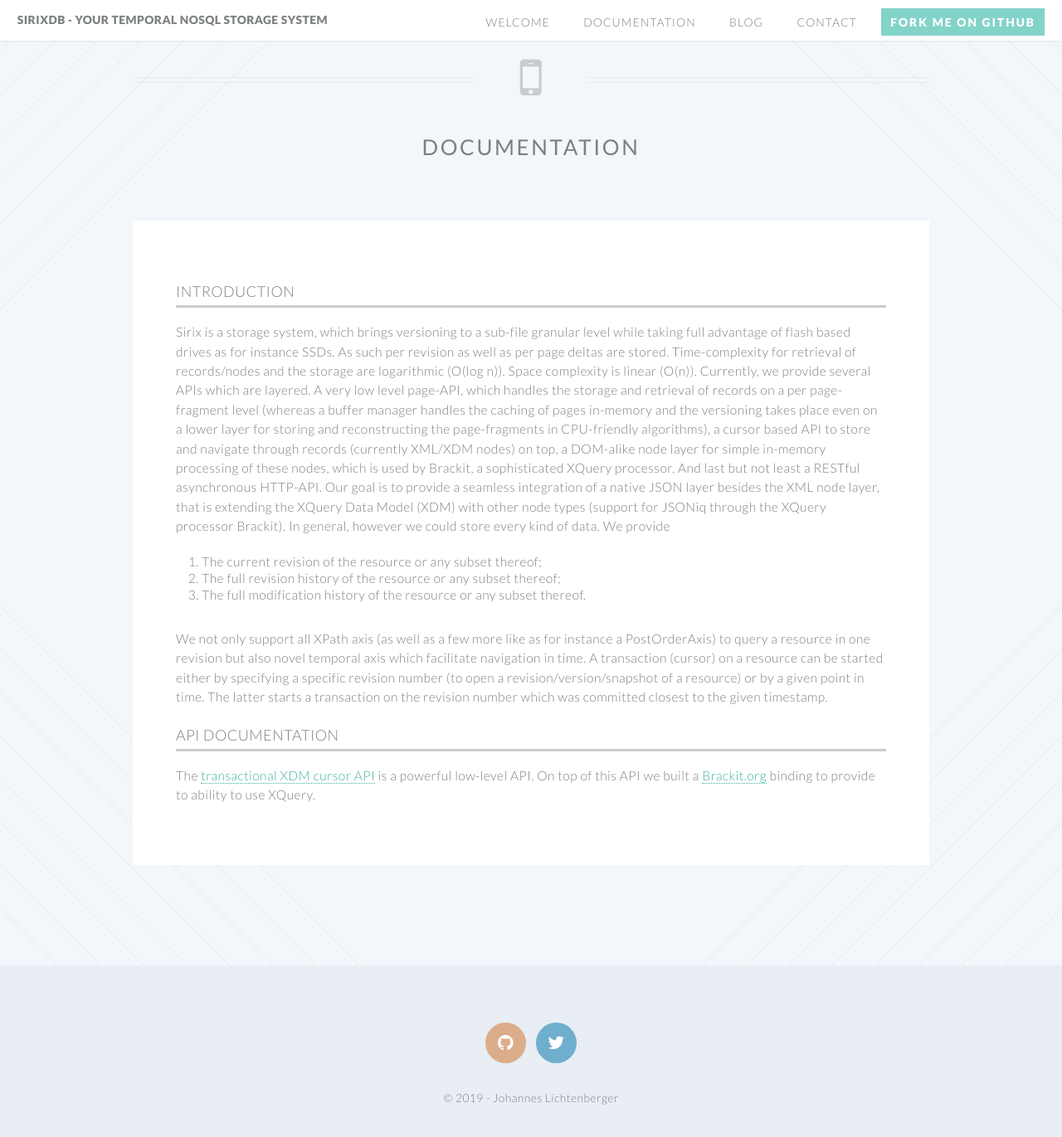
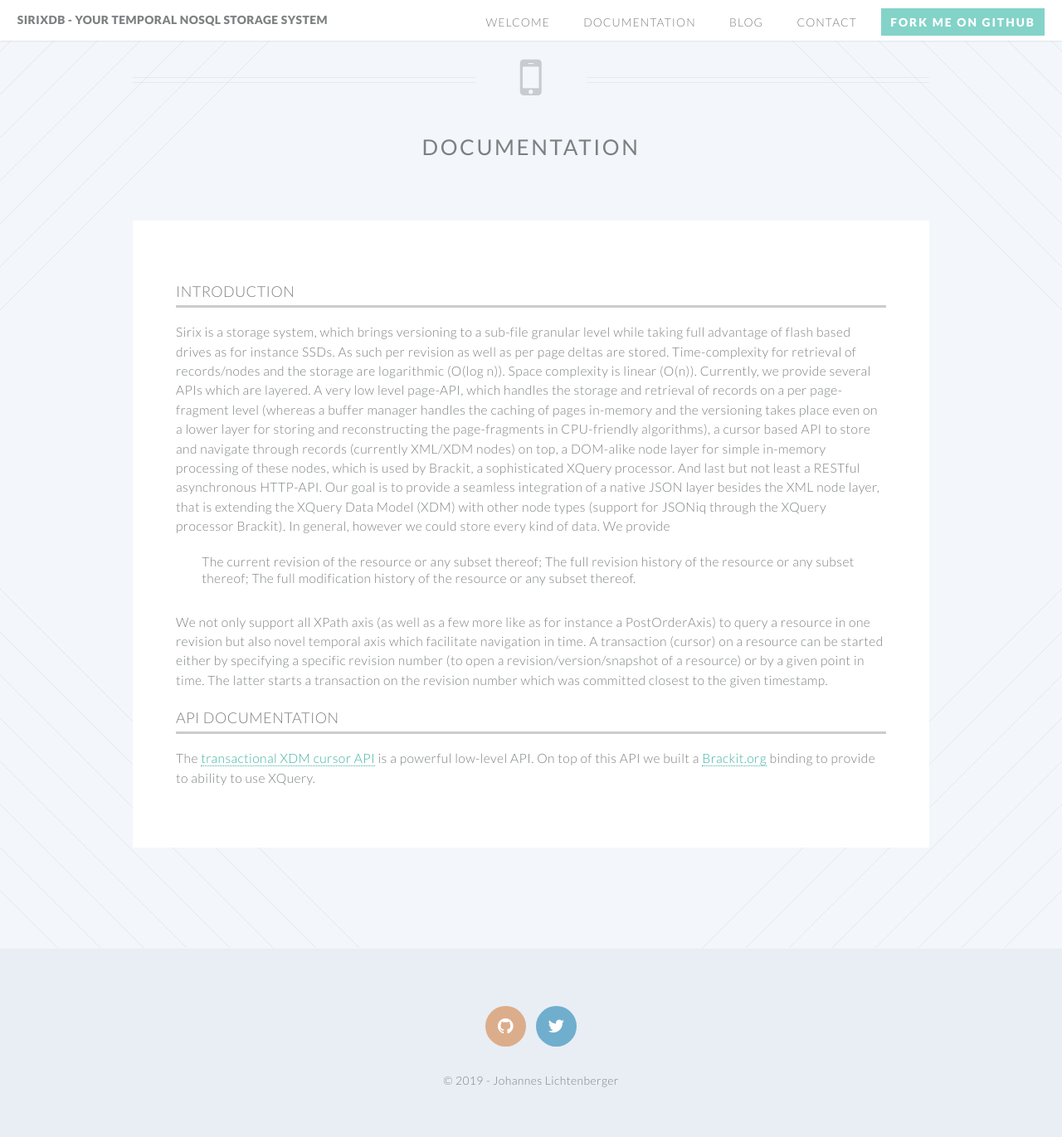
Before and after one commit to sirixdb/sirixdb.github.io, a Jekyll site: the page built from documentation.md, in a window 1280 px wide and 1400 px high, scrolled down 59 px. Shown: the top 1371 px of the window at 83% size. Built offline with Jekyll 4.4.1, drawn with Linux system fonts in a browser that asks for light colours; our own code applies the rules of GitHub Pages for plain Markdown files.

Commit message:
Update style.css

```diff
--- a/css/style.css
+++ b/css/style.css
@@ -1154,6 +1154,10 @@
   line-height: 1.3em;
 }
 
+section.markdown li {
+  display: inline;
+}
+
 div.highlight > pre {
   line-height: 1.2em;
 }
```
